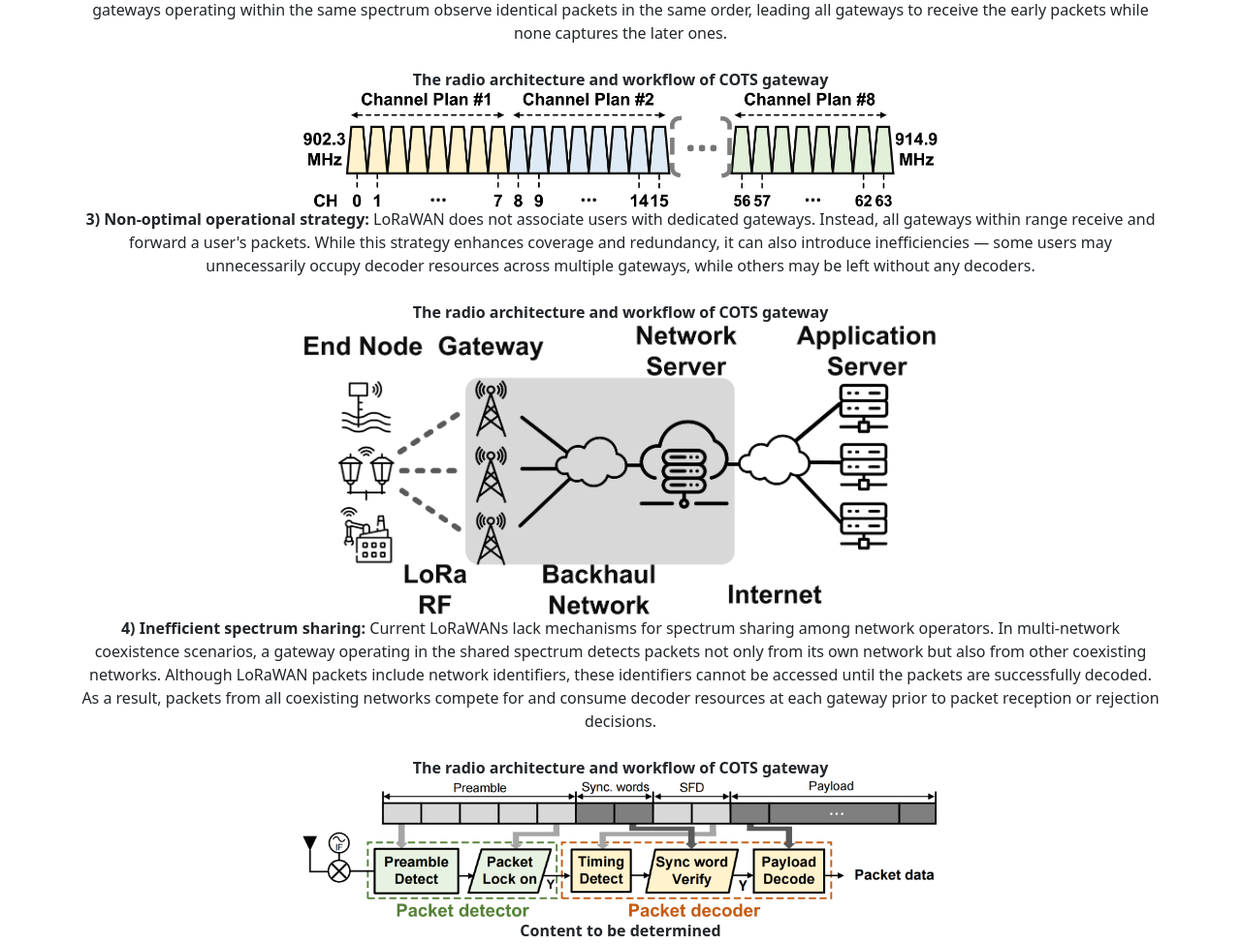
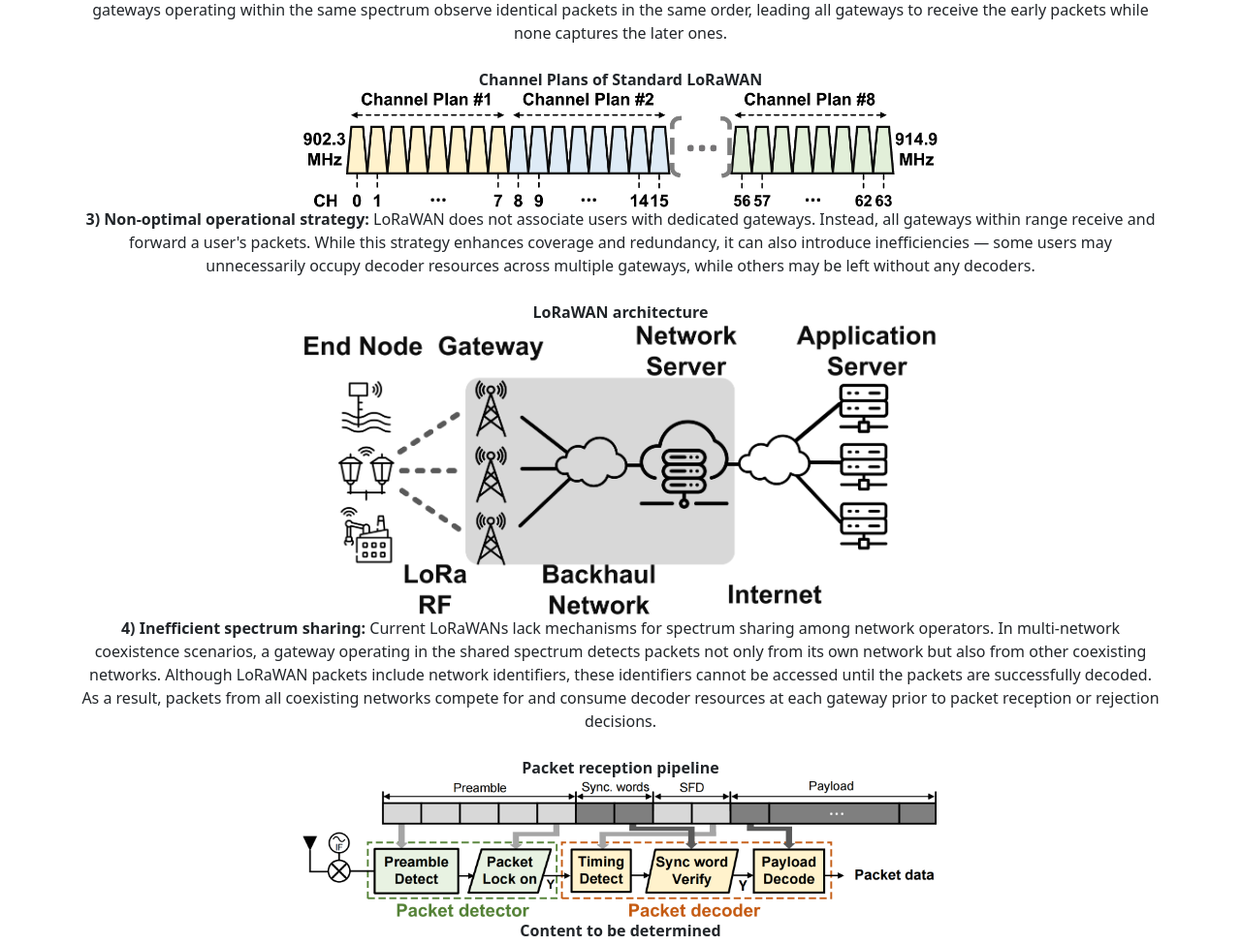
Before and after one commit to A1phaWAN/A1phaWAN.github.io, a plain HTML site: page index.html in a window 1280 px wide. Shown: the part 2094-3070 px from the top of the page at 97% size. Drawn offline with nearby package versions, Linux system fonts and the light colour scheme; some icons are missing.

Commit message:
Update index.html

```diff
--- a/index.html
+++ b/index.html
@@ -263,7 +263,7 @@ Consequently, each network acquires only a fraction of the limited capacity, whi
 		<div class="row no-gutters text-center align-items-center">
 		    <div class="col">
 		        <div style="display: flex; flex-direction: column; align-items: center;">
-		            <b>The radio architecture and workflow of COTS gateway</b>
+		            <b>Channel Plans of Standard LoRaWAN</b>
 		            <img src="./resources/Channel_plan.png" style="width: 60%; display:block; margin:auto;">
 		        </div>
 		    </div>
@@ -281,7 +281,7 @@ Consequently, each network acquires only a fraction of the limited capacity, whi
 		<div class="row no-gutters text-center align-items-center">
 		    <div class="col">
 		        <div style="display: flex; flex-direction: column; align-items: center;">
-		            <b>The radio architecture and workflow of COTS gateway</b>
+		            <b>LoRaWAN architecture</b>
 		            <img src="./resources/LoRaWAN_architecture2.png" style="width: 60%; display:block; margin:auto;">
 		        </div>
 		    </div>
@@ -299,7 +299,7 @@ Consequently, each network acquires only a fraction of the limited capacity, whi
 		<div class="row no-gutters text-center align-items-center">
 		    <div class="col">
 		        <div style="display: flex; flex-direction: column; align-items: center;">
-		            <b>The radio architecture and workflow of COTS gateway</b>
+		            <b>Packet reception pipeline</b>
 		            <img src="./resources/Sec3_COTS_mechanism_pipeline.png" style="width: 60%; display:block; margin:auto;">
 		        </div>
 		    </div>
```
